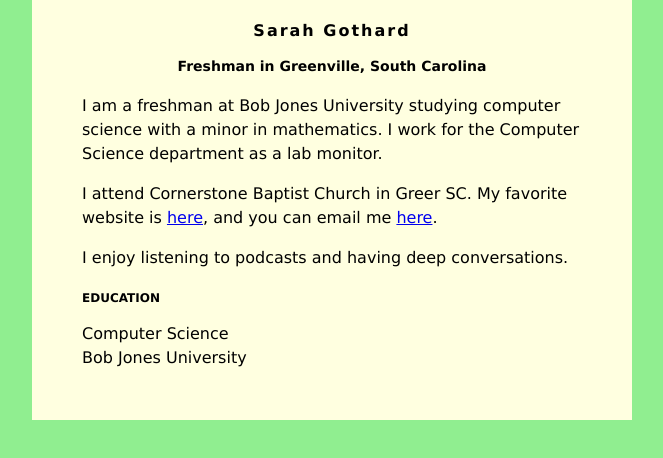
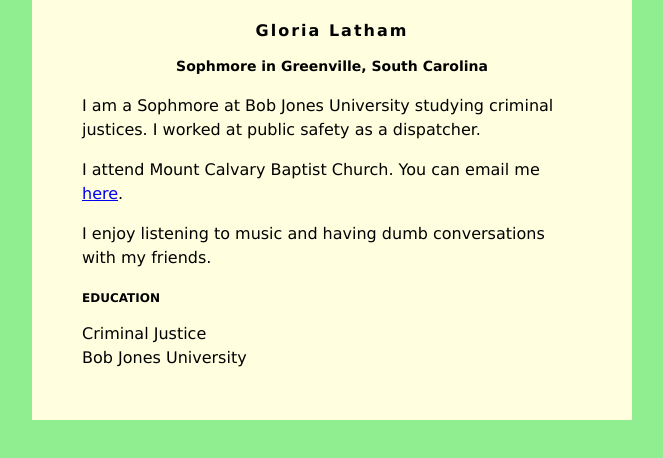
Before and after one commit to Gloria-Latham/Gloria-Latham.github.io, a plain HTML site: page index.html in a window 1280 px wide. Shown: the whole page, without its empty margins (308-971 px from the left). Drawn offline with Linux system fonts and the light colour scheme.

Commit message:
Update index.html

```diff
--- a/index.html
+++ b/index.html
@@ -30,21 +30,19 @@ h3 {
 </head>
 <body>
     <div id="content">
-        <h1>Sarah Gothard</h1>
-        <h2>Freshman in Greenville, South Carolina</h2>
+        <h1>Gloria Latham</h1>
+        <h2>Sophmore in Greenville, South Carolina</h2>
 
-         <p>I am a freshman at Bob Jones University studying computer science with a minor in
-            mathematics. I work for the Computer Science department as a lab monitor.</p>
+         <p>I am a Sophmore at Bob Jones University studying criminal justices. I worked at public safety as a dispatcher.</p>
          <p>
-            I attend Cornerstone Baptist Church in Greer SC. My favorite website is
-            <a href="https://mobilehymns.org/">here</a>, and you can email me
-            <a href="mailto:sgothard@bju.edu">here</a>.
+            I attend Mount Calvary Baptist Church. You can email me
+            <a href="mailto:Glath003@students.bju.edu">here</a>.
          </p>
          <p>
-            I enjoy listening to podcasts and having deep conversations.
+            I enjoy listening to music and having dumb conversations with my friends.
          </p>
         <h3>EDUCATION</h3>
-        Computer Science<br />
+        Criminal Justice<br />
         Bob Jones University
     </div>
 </body>
```
